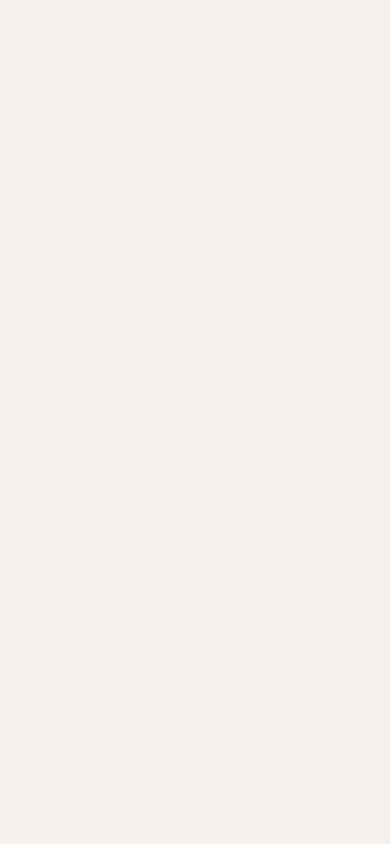
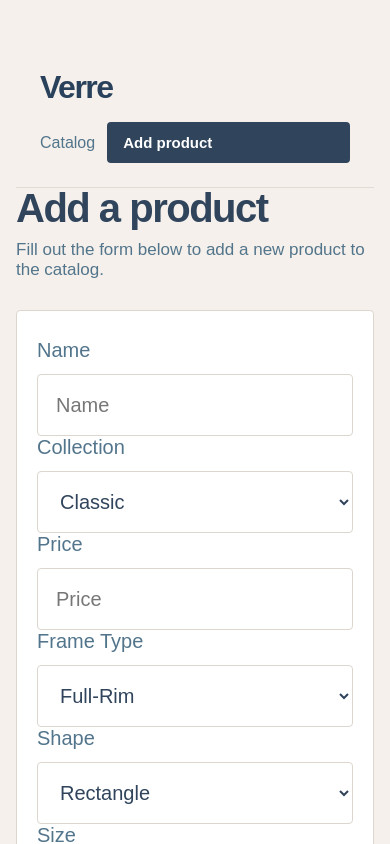
Before and after one commit to bkibet-dev/verre, a React (Vite) app in the folder verre/: page /addproduct in a window 390 px wide. Before the commit this address had no page. Shown: the top 844 px of the page. Built offline with nearby package versions, Linux system fonts and the light colour scheme.

Commit message:
added styling in Navbar

```diff
--- a/verre/src/App.jsx
+++ b/verre/src/App.jsx
@@ -2,11 +2,12 @@ import { useState } from 'react'
 import './App.css'
 import { Routes, Route } from 'react-router-dom'
 import AddProduct from './pages/AddProduct'
+import Navbar from './components/Navbar'
 
 function App() {
   return (
     <Routes>
-      <Route path="/" element={<AddProduct />} />
+      <Route path="/addproduct" element={<AddProduct />} />
     </Routes>
   )
 }
--- a/verre/src/components/AddProduct.css
+++ b/verre/src/components/AddProduct.css
@@ -10,19 +10,19 @@ body {
 }
 
 .add-product-page {
-    width: min(1120px, calc(100% - 96px));
-    margin: 80px auto 140px;
+    width: min(1000px, calc(70% - 96px));
+    margin: 40px auto 140px;
     flex: 1;
 }
 
 .page-heading {
-    margin-bottom: 45px;
+    margin-bottom: 30px;
 }
 
 .page-heading h1 {
     margin: 0 0 12px;
     color: #30445c;
-    font-size: 54px;
+    font-size: 50px;
     line-height: 1;
     letter-spacing: -1.5px;
 }
@@ -30,14 +30,14 @@ body {
 .page-heading p {
     margin: 0;
     color: #52758c;
-    font-size: 21px;
+    font-size: 20px;
 }
 
 .product-form {
     background: #ffffff;
     border: 1px solid #ddd6ce;
     border-radius: 4px;
-    padding: 60px;
+    padding: 50px;
 }
 
 .form-row {
--- /dev/null
+++ b/verre/src/components/Navbar.css
@@ -0,0 +1,80 @@
+.admin-header {
+    display: flex;
+    justify-content: space-between;
+    border-bottom: 1px solid #e2dcd5;
+    background: #f5f0eb;
+}
+
+.logo {
+    color: #29415b;
+    font-size: 40px;
+    font-weight: 700;
+    letter-spacing: -1.5px;
+}
+
+.admin-nav {
+    display: flex;
+    align-items: center;
+    gap: 32px;
+}
+
+.catalog-link {
+    border: none;
+    background: transparent;
+    color: #52758c;
+    font-size: 20px;
+    cursor: pointer;
+    text-decoration: none;
+    transition: color 0.2s ease;
+}
+
+.catalog-link:hover {
+    color: #30445c;
+}
+
+.header-add-button {
+    border: none;
+    border-radius: 4px;
+    padding: 15px 25px;
+    background: #30445c;
+    color: white;
+    font-size: 19px;
+    font-weight: 600;
+    cursor: pointer;
+    text-decoration: none;
+    display: inline-block;
+    transition: background 0.2s ease;
+}
+
+.header-add-button:hover {
+    background: #25384e;
+}
+
+@media (max-width: 700px) {
+    .admin-header {
+        height: auto;
+        padding: 24px;
+        flex-wrap: wrap;
+        gap: 16px;
+    }
+
+    .logo {
+        font-size: 32px;
+        flex-basis: 100%;
+    }
+
+    .admin-nav {
+        gap: 12px;
+        width: 100%;
+    }
+
+    .catalog-link {
+        font-size: 16px;
+    }
+
+    .header-add-button {
+        padding: 12px 16px;
+        font-size: 15px;
+        flex: 1;
+    }
+}
--- a/verre/src/components/Navbar.jsx
+++ b/verre/src/components/Navbar.jsx
@@ -1,4 +1,5 @@
 import { NavLink } from 'react-router-dom';
+import './Navbar.css';
 
 export default function Navbar() {
     return (
@@ -14,7 +15,7 @@ export default function Navbar() {
                     Catalog
                 </NavLink>
                 <NavLink
-                    to="/"
+                    to="/addproduct"
                     className="header-add-button"
                 >
                     Add product
--- a/verre/src/pages/AddProduct.jsx
+++ b/verre/src/pages/AddProduct.jsx
@@ -2,6 +2,7 @@ import { useState } from 'react';
 import { useNavigate } from 'react-router-dom';
 import { useProducts } from '../components/useProduct';
 import '../components/AddProduct.css';
+import Navbar from '../components/Navbar';
 
 const collections = ['Classic', 'Modern Minimalist', 'Retro & Vintage', 'Sports Active'];
 const frameTypes = ['Full-Rim', 'Half-Rim', 'Rimless'];
@@ -60,17 +61,20 @@ export default function AddProduct() {
         };
 
         addProduct(product);
+        console.log('Product added successfully',product);
         setShowToast(true);
-        setTimeout(() => navigate(`/products/${product.id}`), 1000);
+        setTimeout(() => navigate(`/products`), 1000);
     };
 
     const handleCancel = () => {
-        navigate('/products');
+        navigate('/addproduct');
+        setForm(emptyForm);
         setShowToast(false);
     }
 
     return (
         <div className="add-product-page">
+            <Navbar />
             <div className="page-heading">
                 <h1>Add a product</h1>
                 <p>Fill out the form below to add a new product to the catalog.</p>
```
